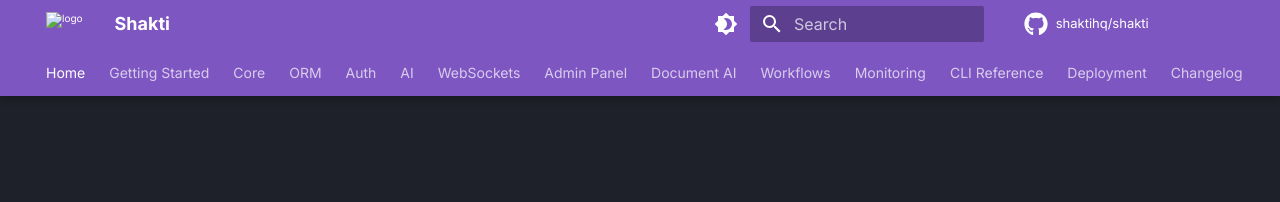
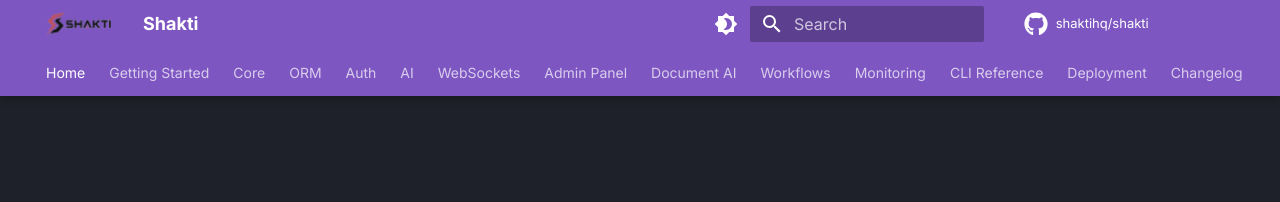
Before and after one commit to shaktihq/shakti, an MkDocs documentation site: the page built from docs/index.md, in a window 1280 px wide. Shown: the top 202 px of the page. Built offline with MkDocs 1.6.1 and Material for MkDocs 9.7.7, drawn with Linux system fonts in a browser that asks for light colours; comment, search, counter and statistics services are not loaded.

Commit message:
docs: wire up the new Shakti logo (transparent header + favicon crop)
mkdocs.yml already referenced assets/logo.png for both logo and
favicon, but the file didn't exist in the repo — the site was
building with a broken logo/favicon reference. Added two derived
assets from the new logo artwork:

- docs/assets/logo.png: full lockup (icon + wordmark), background
  made transparent so it doesn't show a white box in the header
- docs/assets/favicon.png: icon-only square crop, since the full
  lockup is illegible at favicon size

Verified both render cleanly against the site's actual header color
(Material "deep purple" primary) and on white, with no leftover
JPEG-compression haze around the transparent edges.

```diff
--- a/mkdocs.yml
+++ b/mkdocs.yml
@@ -8,7 +8,7 @@ edit_uri: ""
 theme:
   name: material
   logo: assets/logo.png
-  favicon: assets/logo.png
+  favicon: assets/favicon.png
   palette:
     - scheme: slate
       primary: deep purple
```
Also changed, not shown: docs/assets/favicon.png (added), docs/assets/logo.png (added).
